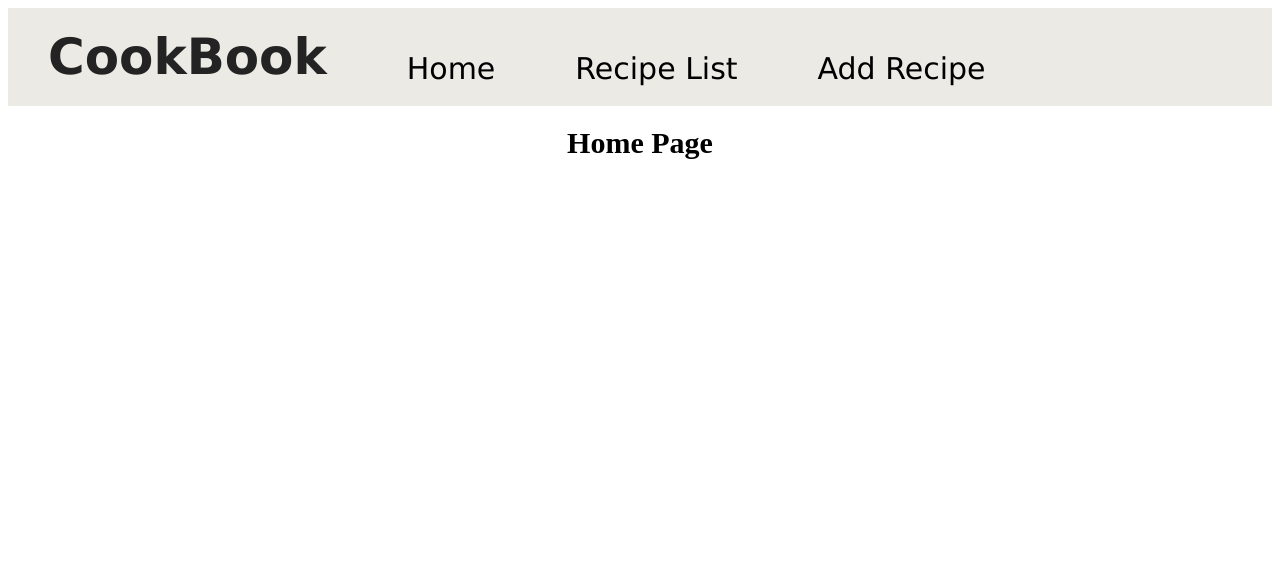
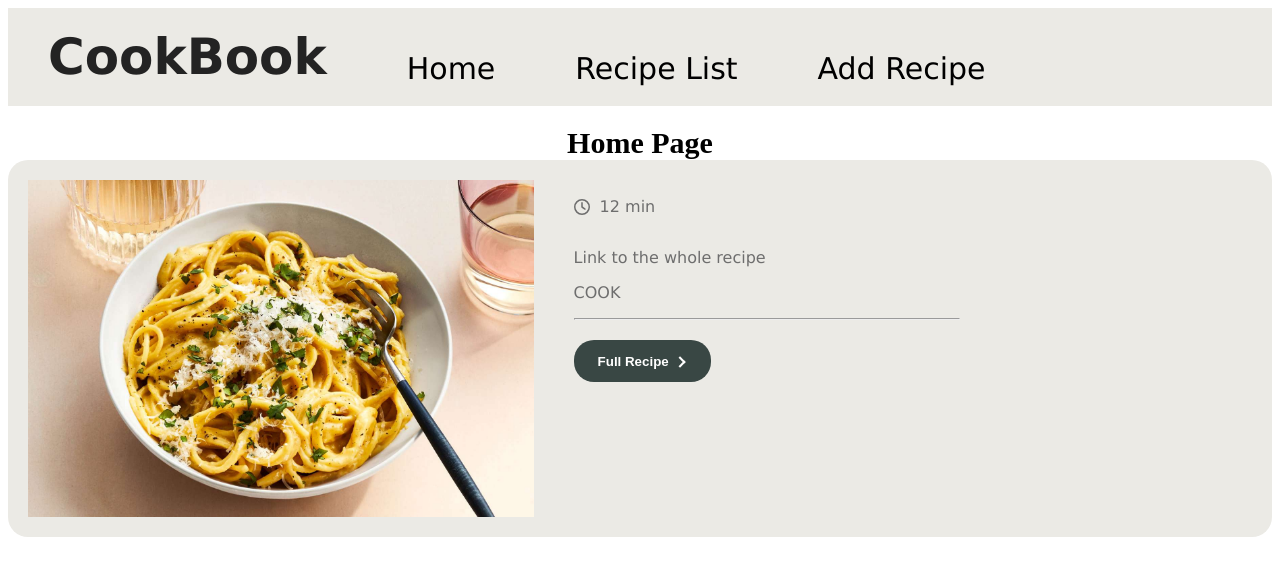
Before and after one commit to anthony39844/CookBook, a React app: page / in a window 1280 px wide. Shown: the top 576 px of the page. Built offline with nearby package versions, Linux system fonts and the light colour scheme; the HTML template or start-up script is replaced by a standard one.

Commit message:
lotta conflicts

```diff
--- a/src/HeaderMenu.jsx
+++ b/src/HeaderMenu.jsx
@@ -1,6 +1,6 @@
 import { BrowserRouter as Router, Routes, Route, Link } from 'react-router-dom';
 import Home from './components/Home.jsx';
-import RecipeList from './RecipeList.jsx';
+import RecipeList from './components/RecipeList.jsx';
 import { AddRecipe } from './components/AddRecipe.jsx';
 import  "./HeaderMenu.css";
 
@@ -18,9 +18,9 @@ export function HeaderMenu(){
             </nav>
             </div>
             <Routes>
-                <Route path="/" exact element={<Home />} />
+                <Route path="/"  element={<Home />} />
                 <Route path="/RecipeList" element={<RecipeList />} />
-                <Route path="/AddRecipe" element={<AddRecipe />} />
+                <Route path="/AddRecipe" element={<AddRecipe list = {1}/>} />
             </Routes>
         </Router>
 
--- a/src/Recipe.jsx
+++ b/src/Recipe.jsx
@@ -4,20 +4,22 @@ import { FontAwesomeIcon } from '@fortawesome/react-fontawesome';
 import { faClock } from '@fortawesome/free-regular-svg-icons';
 
 
-function Recipe(props){
+function Recipe(data){
+
     return(
         <div>
             <div className='recipe'>
-                <img className='recipe-img' src='/public/pasta.jpeg'></img>
+                <img className='recipe-img' src={data.picture} alt = "Food Preview"></img>
                 <div className="recipe-description">
-                    <h1>{props.name}</h1>
+                    <h1>{data.name}</h1>
                     <div className='time-diff'>
                         <FontAwesomeIcon id='clock' icon={faClock} />
-                        <p>{} min</p>
+                        <p>{data.time} min</p>
                         <p id='difficulty'>{}</p>
                     </div>
-                    <p>{props.description}</p>
                     <p>Link to the whole recipe</p>
+                    <p>{data.description}</p>
+
                     <hr></hr>
                     <button className='button'>
                         Full Recipe
@@ -32,5 +34,4 @@ function Recipe(props){
         </div>
     )
 }
-
 export default Recipe;
--- a/src/components/AddRecipe.jsx
+++ b/src/components/AddRecipe.jsx
@@ -1,6 +1,7 @@
 import '../AddRecipe.css'
 import React, { useState } from 'react';
-import RecipeList from '../RecipeList';
+import RecipeList from './RecipeList';
+import Recipe from '../Recipe';
 
 export function AddRecipe(){
     const [selectedFile, setSelectedFile] = useState(null);
@@ -10,18 +11,19 @@ export function AddRecipe(){
     const [steps, setSteps] = useState('');
     const [recipes, setRecipes] = useState([])
 
-    const newRecipe = () => {
-        setRecipes([...recipes, {
-            name : name,
-            description : description,
-            ingredients : ingredients,
-            steps : steps}]);
+    // const newRecipe = () => {
+    //     setRecipes([...recipes, {
+    //         name : name,
+    //         description : description,
+    //         ingredients : ingredients,
+    //         steps : steps}]);
 
-        setName('');
-        setDescription('');
-        setIngredients([]);
-        setSteps([]);
-    }
+    //     setName('');
+    //     setDescription('');
+    //     setIngredients([]);
+    //     setSteps([]);
+    // }
+
 
     const handleFileChange = (event) => {
       const file = event.target.files[0];
@@ -44,6 +46,10 @@ export function AddRecipe(){
         setSteps(event.target.value);
     };
 
+    const handleAdd = () => {
+        setRecipes([...recipes, <Recipe picture={selectedFile} RecipieName = {name} description={description}></Recipe>]);
+        console.log([...recipes, <Recipe picture={selectedFile} RecipieName = {name} description={description}></Recipe>]);
+    }
     return (
       <div>
         <h1>Add Recipe</h1>
@@ -79,14 +85,14 @@ export function AddRecipe(){
             </div>
         </div>
         <div className='add-button'>
-            <button className='button addbutton' onClick={newRecipe}>
+            <button className='button addbutton' onClick={()=>handleAdd()}>
                 Add
                 <div className="arrow-wrapper">
                 <div className="arrow"></div>
                 </div>
             </button>
         </div>
-        <RecipeList recipeList={recipes}/>
+
       </div>
     );
 }
--- a/src/components/Home.jsx
+++ b/src/components/Home.jsx
@@ -1,9 +1,11 @@
 import React from 'react';
+import Recipe from '../Recipe'
 
 function Home() {
   return (
     <>
       <h2>Home Page</h2>
+  <Recipe picture = "/pasta.jpeg" time={12} description = "COOK" RecipeName="RAMENNNN" difficulty="easy asf"></Recipe>
   </>
   )
 }
--- /dev/null
+++ b/src/components/RecipeList.jsx
@@ -0,0 +1,11 @@
+import {React, useState} from 'react';
+
+function RecipeList(list) {
+  console.log(list)
+  return (
+  <>
+    <h2>Recipes</h2>
+  </>);
+}
+
+export default RecipeList;
```
